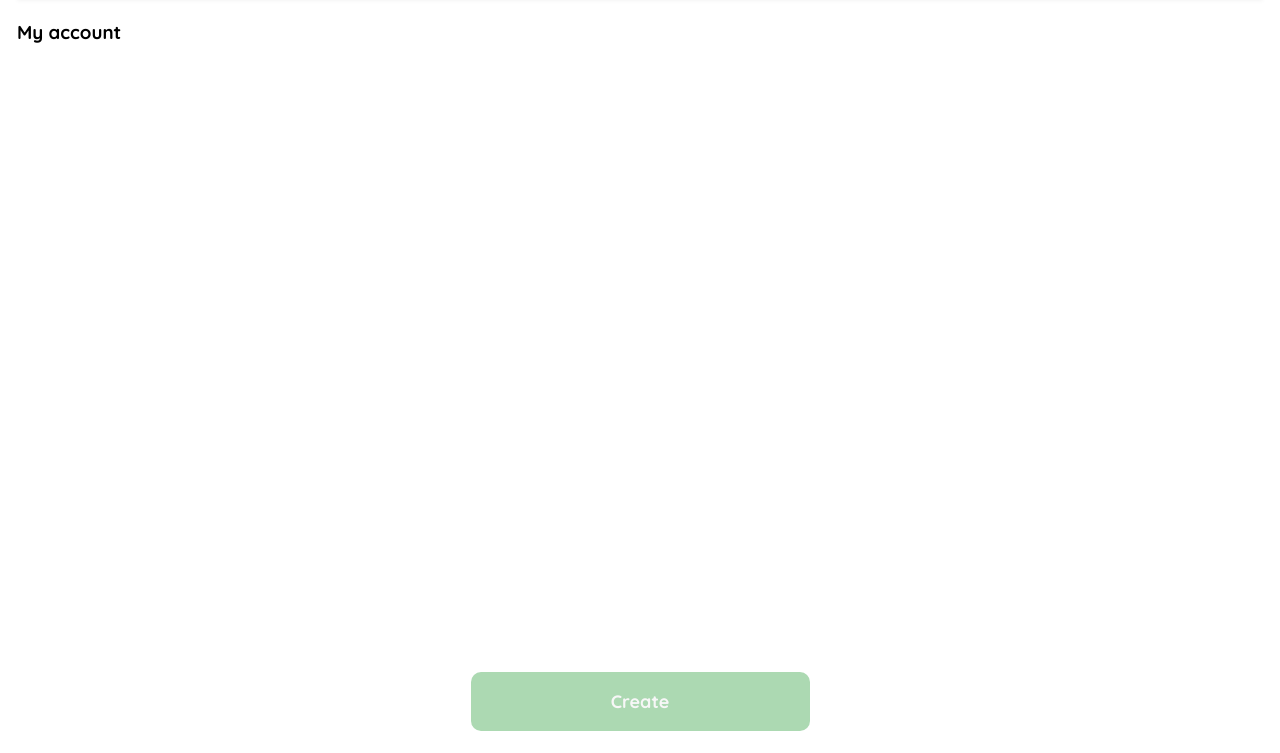
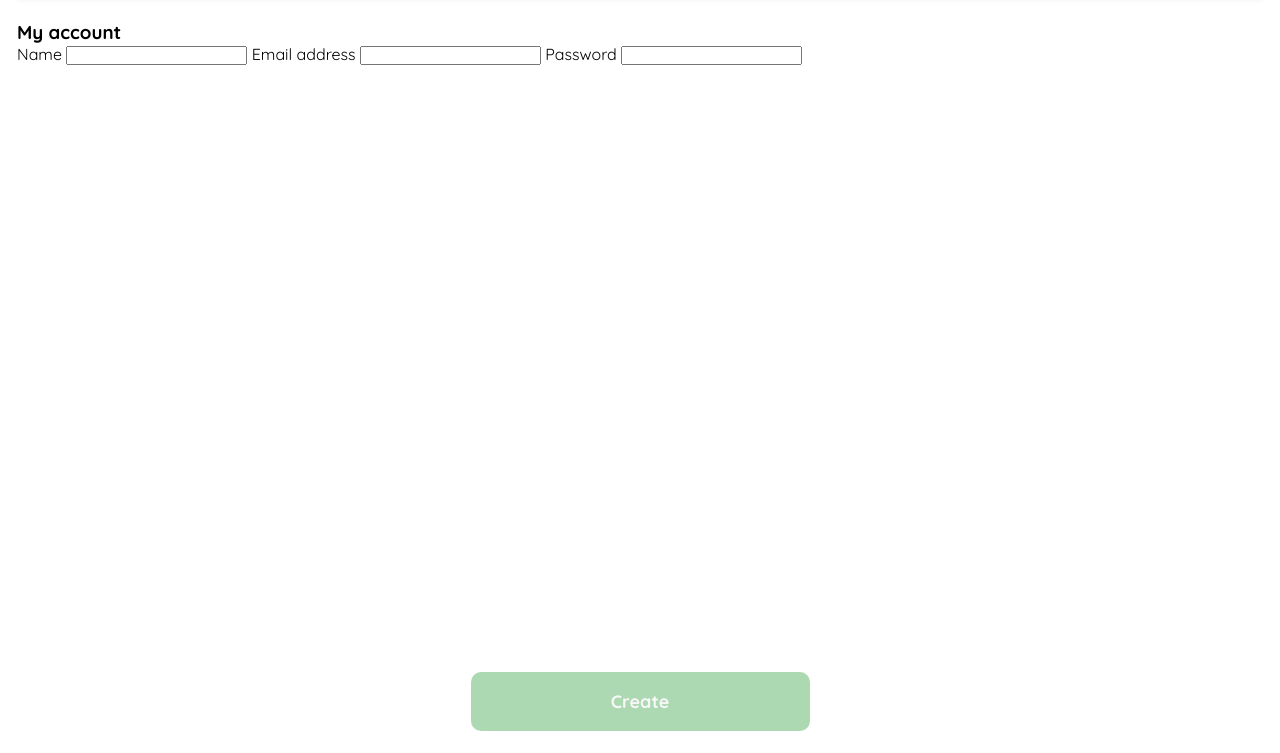
Before and after one commit to grupo-de-desarrollo-web-colaborativo/Proyecto-Yard-Sale-equipo-1, a plain HTML site: page login.html in a window 1280 px wide. Shown: the part 47-800 px from the top of the page. Drawn offline with Linux system fonts and the light colour scheme.

Commit message:
form started

```diff
--- a/login.html
+++ b/login.html
@@ -40,7 +40,17 @@
         </nav>
         <section class="form">
           <h1>My account</h1>
-          <form action="" ></form>
+          <form action="" >
+            <!-- name -->
+            <label for="">Name</label>
+            <input type="text">
+            <!-- email -->
+            <label for="">Email address</label>
+            <input type="text">
+            <!-- password -->
+            <label for="">Password</label>
+            <input type="password">
+          </form>
         </section>
       </section>
       <section class="submit-button">
```
